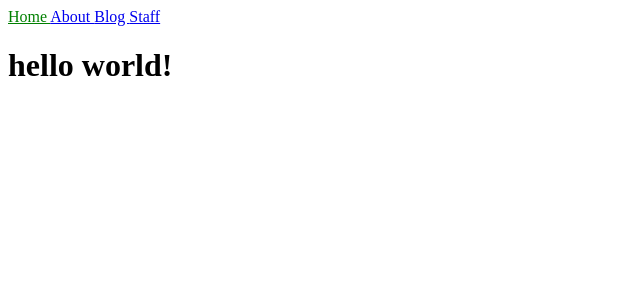
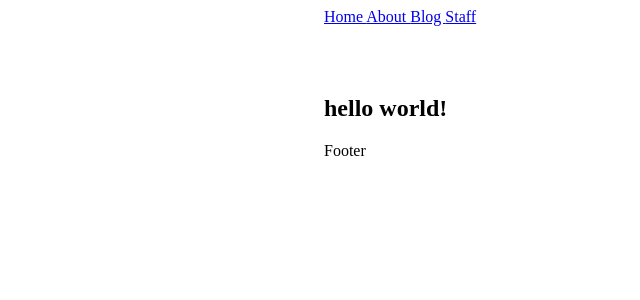
Before and after one commit to hessera/hessera.github.io, a Jekyll site: the page built from index.html, in a window 1280 px wide. Shown: the top 300 px of the page, without its empty margins (0-640 px from the left). Built offline with Jekyll 4.4.1, drawn with Linux system fonts in a browser that asks for light colours.

Commit message:
Some tests with css grid

```diff
--- a/_layouts/default.html
+++ b/_layouts/default.html
@@ -6,7 +6,10 @@
     <link rel="stylesheet" href="/assets/css/styles.css">
   </head>
   <body>
-    {% include navigation.html %}
-    {{ content }}
+    <div class="container">
+      <header>{% include navigation.html %}</header>
+      <section id="content">{{ content }}</section>
+      <footer>Footer</footer>
+    </div>
   </body>
 </html>
--- a/_sass/main.scss
+++ b/_sass/main.scss
@@ -1,3 +1,23 @@
-.current {
-    color: green;
-  }
+.container {
+  display: grid;
+  grid-template-columns: 1fr 2fr 1fr;
+  grid-template-rows: 1fr 1fr 1fr;
+}
+header {
+  grid-column-start: 2;
+  grid-column-end: 2;
+  grid-row-start: 1;
+  grid-row-end: 1;
+}
+#content {
+  grid-column-start: 2;
+  grid-column-end: 2;
+  grid-row-start: 2;
+  grid-row-end: 2;
+}
+footer {
+  grid-column-start: 2;
+  grid-column-end: 2;
+  grid-row-start: 3;
+  grid-row-end: 3;
+}
```
